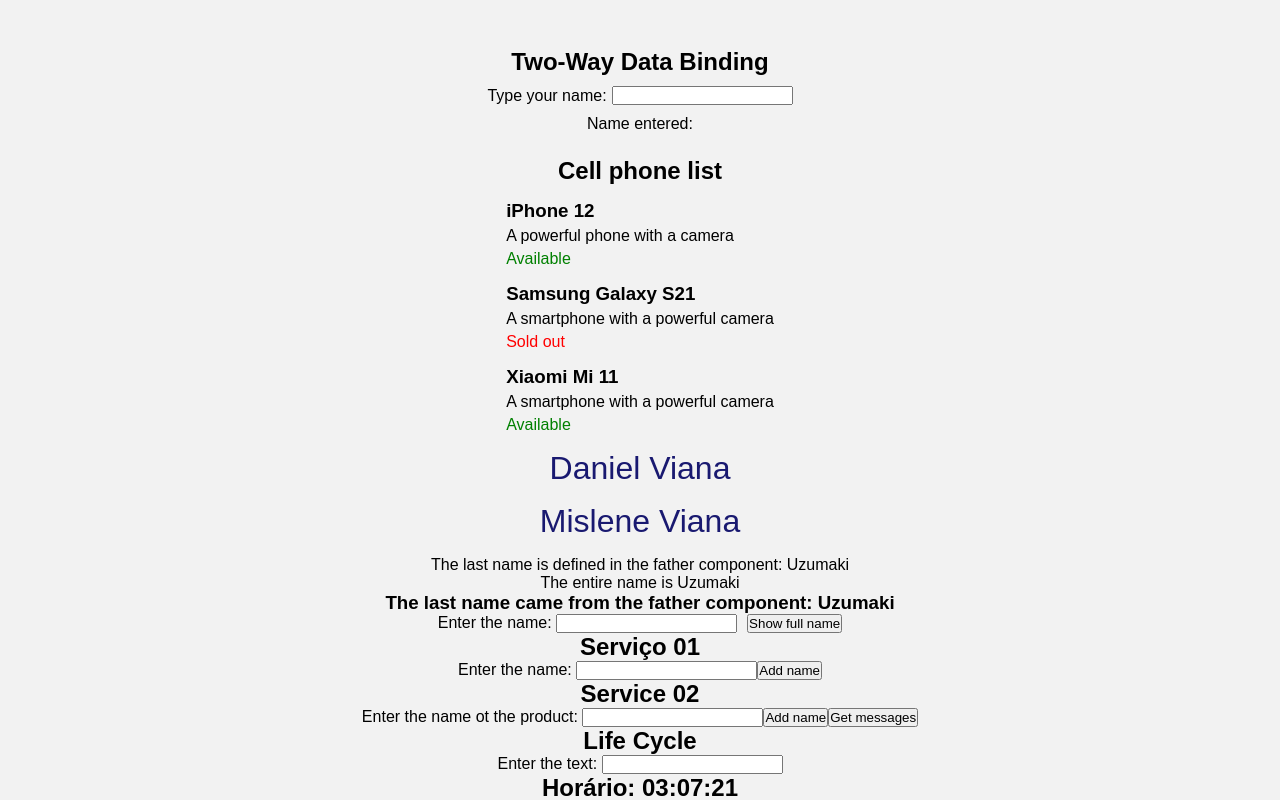
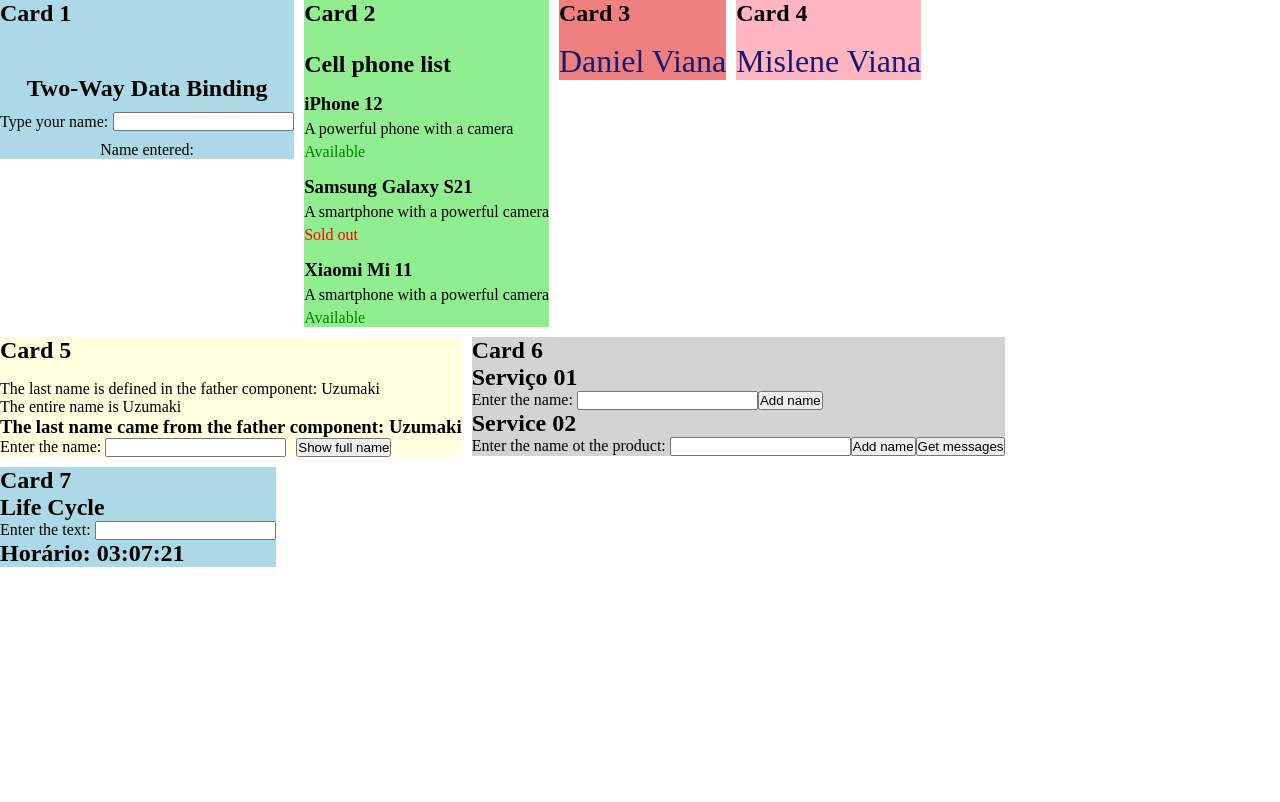
Before and after one commit to danielviana10/continuos-angular, an Angular app: page / in a window 1280 px wide. Built offline with nearby package versions, Linux system fonts and the light colour scheme.

Commit message:
feat: components with props and styles props (finish class 4)

```diff
--- a/src/app/app.component.html
+++ b/src/app/app.component.html
@@ -1,10 +1,30 @@
 <div class="container">
+  <app-card title="Card 1" color="lightblue">
     <app-two-way-data-binding></app-two-way-data-binding>
+  </app-card>
+
+  <app-card title="Card 2" color="lightgreen">
     <app-rendering-lists></app-rendering-lists>
+  </app-card>
+
+  <app-card title="Card 3" color="lightcoral">
     <app-custom-component name="Daniel" lastName="Viana"></app-custom-component>
+  </app-card>
+
+  <app-card title="Card 4" color="lightpink">
     <app-custom-component name="Mislene" lastName="Viana"></app-custom-component>
+  </app-card>
+
+  <app-card title="Card 5" color="lightyellow">
     <app-father-component></app-father-component>
+  </app-card>
+
+  <app-card title="Card 6" color="lightgray">
     <app-service1></app-service1>
     <app-service2></app-service2>
+  </app-card>
+
+  <app-card title="Card 7" color="lightblue">
     <app-life-cycle-parent></app-life-cycle-parent>
+  </app-card>
 </div>
--- a/src/app/app.module.ts
+++ b/src/app/app.module.ts
@@ -13,6 +13,7 @@ import { Service1Component } from './service1/service1.component';
 import { Service2Component } from './service2/service2.component';
 import { LifeCycleComponent } from './life-cycle/life-cycle.component';
 import { LifeCycleParentComponent } from './life-cycle-parent/life-cycle-parent.component';
+import { CardComponent } from './card/card.component';
 
 @NgModule({
   declarations: [
@@ -25,7 +26,8 @@ import { LifeCycleParentComponent } from './life-cycle-parent/life-cycle-parent.
     Service1Component,
     Service2Component,
     LifeCycleComponent,
-    LifeCycleParentComponent
+    LifeCycleParentComponent,
+    CardComponent
   ],
   imports: [
     BrowserModule,
--- /dev/null
+++ b/src/app/card/card.component.html
@@ -0,0 +1,6 @@
+<div class="card" [ngStyle]="{ 'background-color': color }">
+  <h2>{{ title }}</h2>
+  <div class="content">
+    <ng-content></ng-content>
+  </div>
+</div>
--- a/src/styles.css
+++ b/src/styles.css
@@ -6,10 +6,6 @@
 
 .container {
   display: flex;
-  flex-direction: column;
-  align-items: center;
-  height: 100vh;
-  background-color: #f2f2f2;
-  font-family: Arial, sans-serif;
-  text-align: center;
+  flex-wrap: wrap;
+  gap: 10px;
 }
```
Also changed, not shown: src/app/card/card.component.ts (added, +13 -0 lines), src/app/card/card.component.css (added), 1 other file (tests, documents, lock files or other folders). Lines whose indentation alone changed are shown as unchanged.
